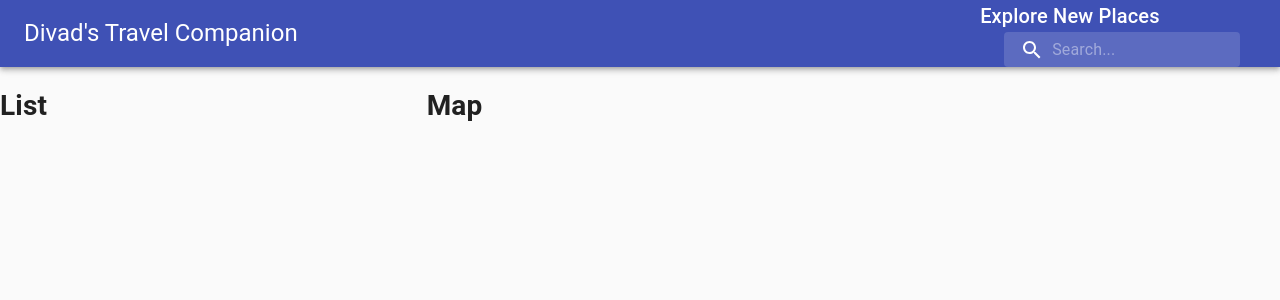
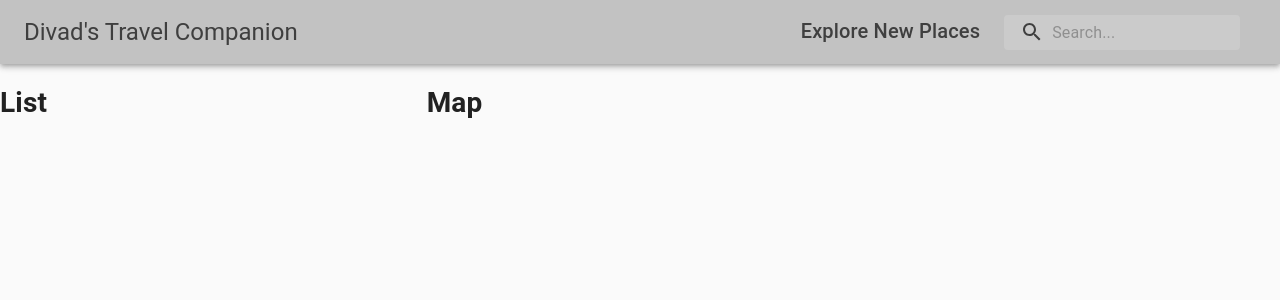
Before and after one commit to Davidson015/travel-companion, a React (Create React App) app: page / in a window 1280 px wide. Shown: the top 300 px of the page. Built offline with nearby package versions, Linux system fonts and the light colour scheme.

Commit message:
Style: Added 'Dark-mode' styling to the Header Component

```diff
--- a/src/components/Header/Header.jsx
+++ b/src/components/Header/Header.jsx
@@ -15,7 +15,7 @@ const Header = () => {
           Divad's Travel Companion
         </Typography>
 
-        <Box display='flex'>
+        <Box className={classes.box}>
           <Typography variant='h6' className={classes.title}>
             Explore New Places
           </Typography>
--- a/src/components/Header/styles.js
+++ b/src/components/Header/styles.js
@@ -6,6 +6,9 @@ export default makeStyles((theme) => ({
     [theme.breakpoints.up("sm")]: {
       display: "block",
     },
+  },
+  box: {
+    display: "flex",
   },
   search: {
     position: "relative",
@@ -42,5 +45,13 @@ export default makeStyles((theme) => ({
   toolbar: {
     display: "flex",
     justifyContent: "space-between",
+    backgroundColor: "#c2c2c2",
+    color: "#3f3f3f",
+  },
+  toolbarLight: {
+    display: "flex",
+    justifyContent: "space-between",
+    backgroundColor: "#2a2a2a",
+    color: "#f8f8f8",
   },
 }));
```
